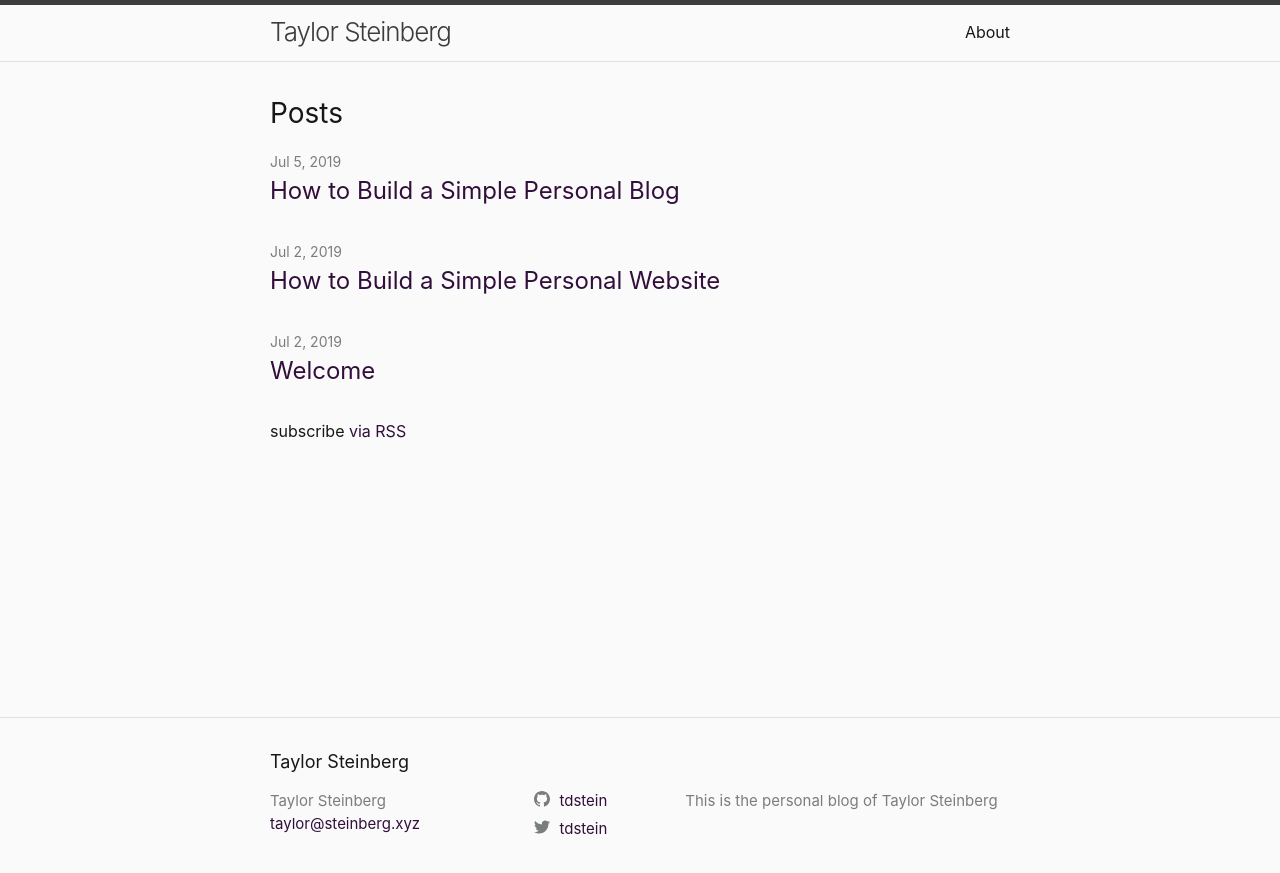
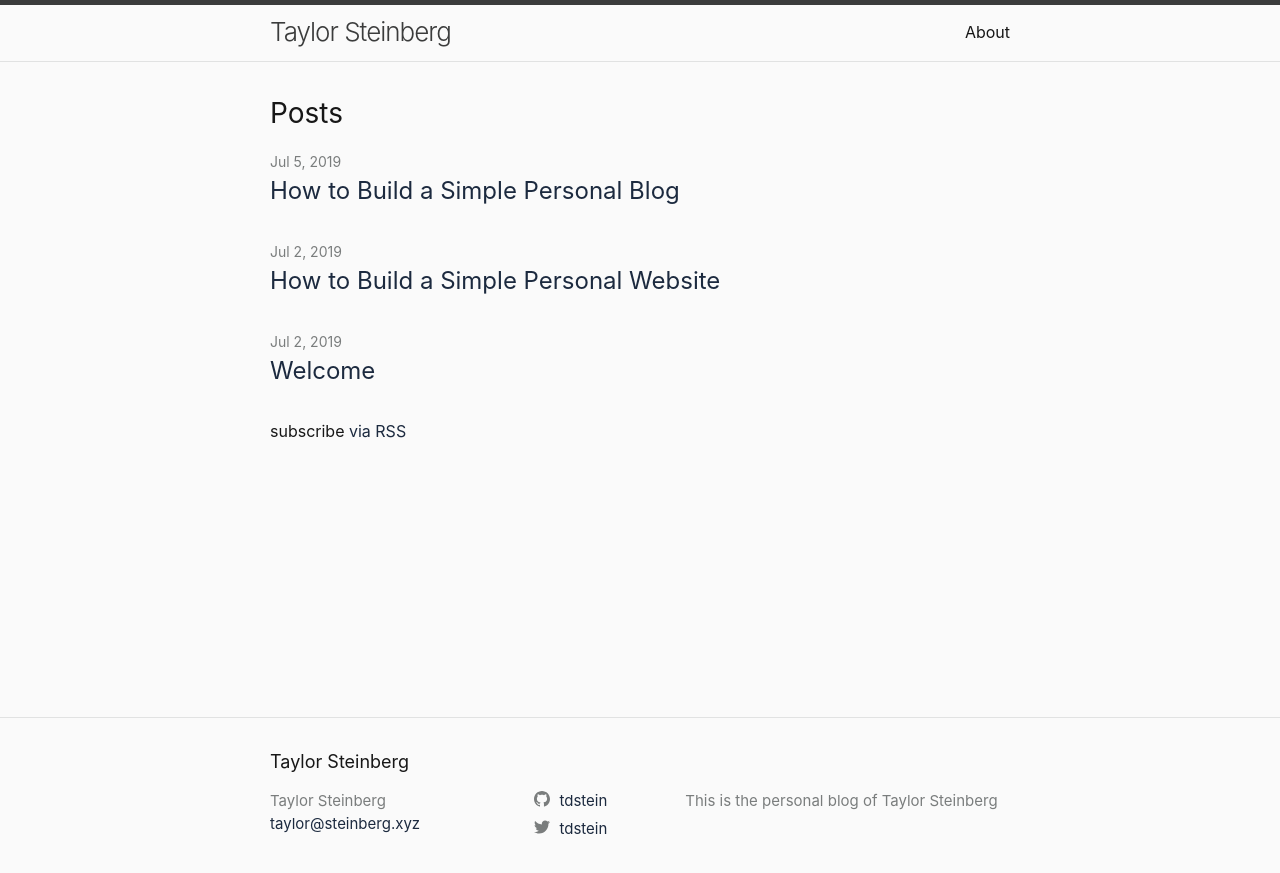
Before and after one commit to tdstein/personal-blog, a Jekyll site: the page built from index.md, in a window 1280 px wide. Shown: the top 873 px of the page. Built offline with Jekyll 4.4.1, drawn with Linux system fonts in a browser that asks for light colours.

Commit message:
Updates color scheme

```diff
--- a/_sass/minima.scss
+++ b/_sass/minima.scss
@@ -11,15 +11,15 @@ $base-line-height: 1.5 !default;
 $spacing-unit:     30px !default;
 
 // Color pallet
-$color1: rgba(50, 14, 59, 1);
+$color1: rgba(28, 42, 63, 1);
 $color2: rgba(122, 125, 125, 1);
 $color3: rgba(208, 207, 207, 1);
 $color4: rgba(86, 82, 84, 1);
 $color5: rgba(23, 23, 23, 1);
 
 $text-color:       rgba(23, 23, 23, 1) !default;
-$background-color: #FAFAFA !default;
-$brand-color:      rgba(50, 14, 59, 1) !default;
+$background-color: rgba(250, 250, 250, 1) !default;
+$brand-color:      rgba(28, 42, 63, 1) !default;
 
 $grey-color:       rgba(122, 125, 125, 1) !default;
 $grey-color-light: lighten($grey-color, 40%) !default;
```
